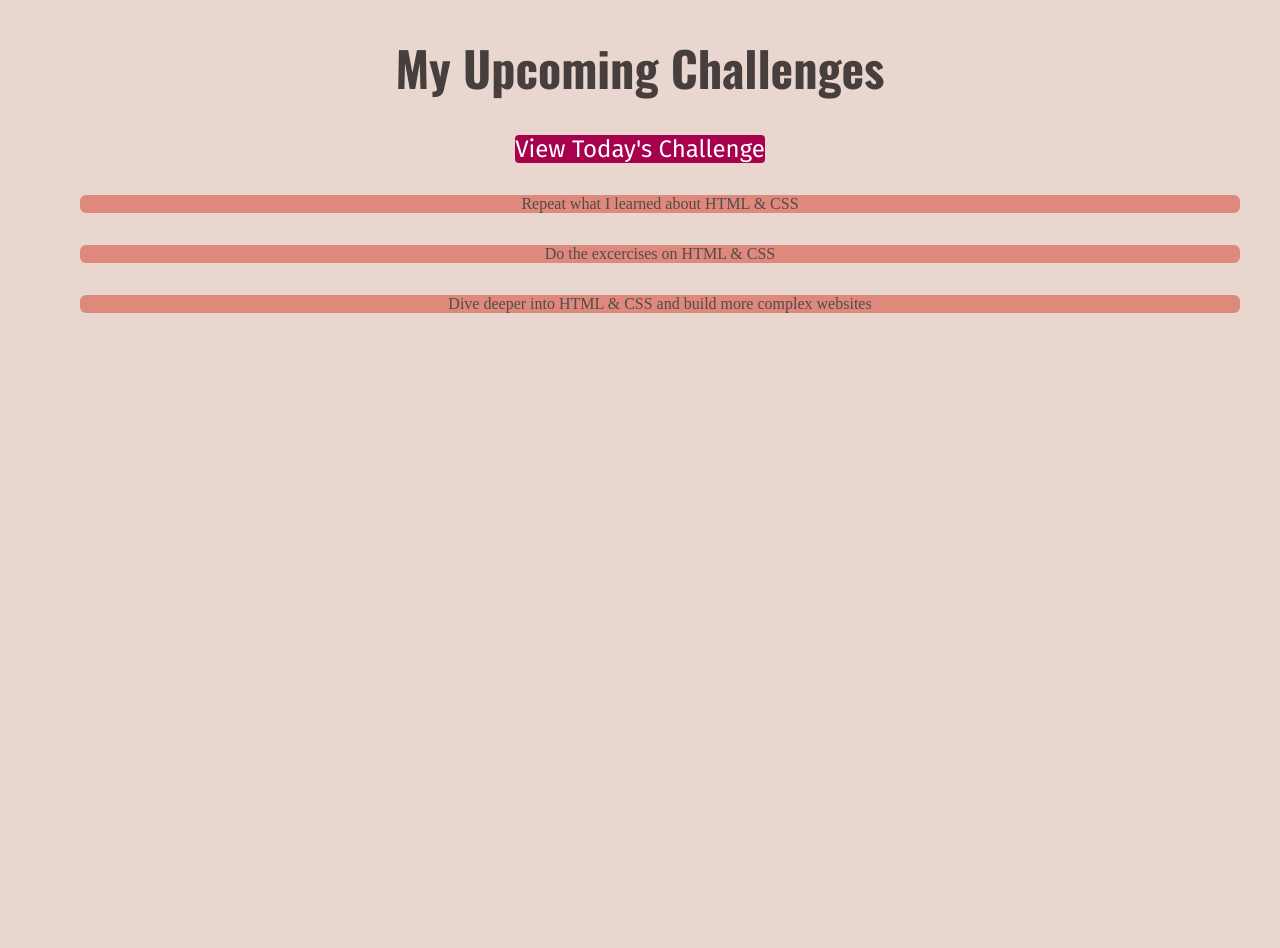
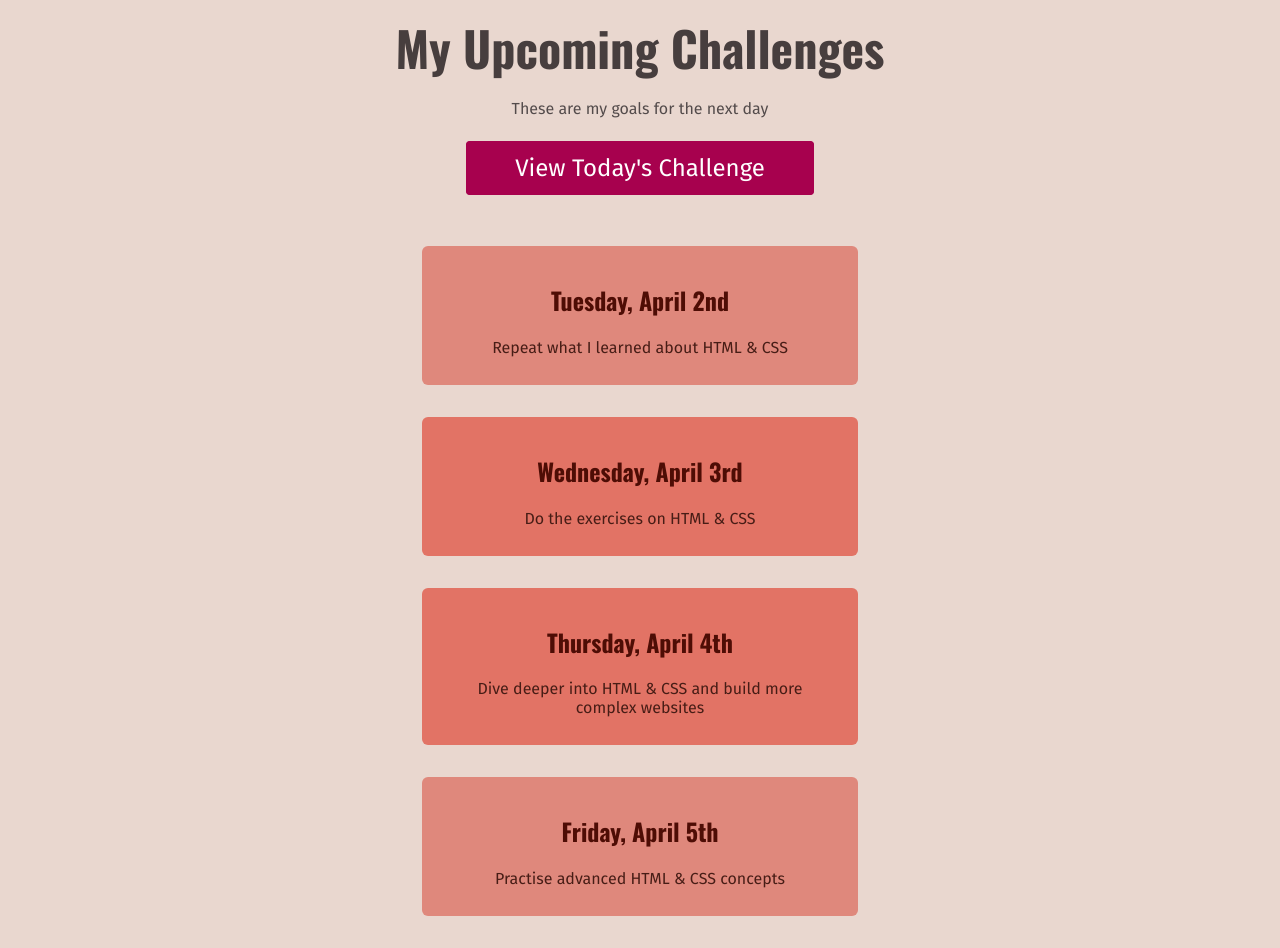
Before and after one commit to danielcinemre/personal_challenge_website_, a plain HTML site: page full-week.html in a window 1280 px wide. Before the commit the page ends 800 px from the top, so only its background shows below. Drawn offline with nearby package versions, Linux system fonts and the light colour scheme.

Commit message:
Added Classes & Adjusted Ordered List
- fifth commit

- changed the contents of the ordered list all into separate paragraphs with there own respective header for each of my challenges

- added styles to full-week.css using the CSS Box Model

- added styling such as padding, border and margin to various elements to give them a better look on the webpage

- started using classes (.highlight-goal) to style

- formatted code using common practices

```diff
--- a/full-week.html
+++ b/full-week.html
@@ -12,12 +12,30 @@
     <link href="styles/full-week.css" rel="stylesheet" />
   </head>
   <body>
-    <h1>My Upcoming Challenges</h1>
-    <p><a href="index.html">View Today's Challenge</a></p>
-    <ol>
-      <li>Repeat what I learned about HTML & CSS</li>
-      <li>Do the excercises on HTML & CSS</li>
-      <li>Dive deeper into HTML & CSS and build more complex websites</li>
-    </ol>
+    <header>
+      <h1>My Upcoming Challenges</h1>
+      <p id="description">These are my goals for the next day</p>
+      <p><a href="index.html">View Today's Challenge</a></p>
+    </header>
+    <main>
+      <ol>
+        <li>
+          <h2>Tuesday, April 2nd</h2>
+          <p>Repeat what I learned about HTML & CSS</p>
+        </li>
+        <li class="highlight-goal">
+          <h2>Wednesday, April 3rd</h2>
+          <p>Do the exercises on HTML & CSS</p>
+        </li>
+        <li class="highlight-goal">
+          <h2>Thursday, April 4th</h2>
+          <p>Dive deeper into HTML & CSS and build more complex websites</p>
+        </li>
+        <li>
+          <h2>Friday, April 5th</h2>
+          <p>Practise advanced HTML & CSS concepts</p>
+        </li>
+      </ol>
+    </main>
   </body>
 </html>
--- a/styles/full-week.css
+++ b/styles/full-week.css
@@ -1,11 +1,26 @@
+header {
+  margin-bottom: 64px;
+}
+
 h1 {
   font-size: 48px;
   color: rgb(71, 62, 62);
+  margin: 12px 0;
+}
+
+#description {
+  margin-bottom: 36px;
+}
+
+header p {
+  margin-bottom: 36px;
 }
 
 a {
+  padding: 12px 48px;
   background-color: rgb(167, 1, 78);
   color: white;
+  border: 1px solid rgb(167, 1, 78);
   border-radius: 4px;
   font-size: 24px;
 }
@@ -17,10 +32,28 @@ a:hover {
 
 ol {
   list-style: none;
+  width: 500px;
+  margin: 36px auto 0 auto;
+  padding: 0;
 }
 
 li {
+  padding: 16px;
   margin: 32px;
   background-color: rgb(223, 136, 124);
   border-radius: 6px;
 }
+
+h2 {
+  color: rgb(78, 13, 5);
+  font-family: "Oswald", sans-serif;
+}
+
+main p {
+  margin: 12px;
+  color: rgb(71, 29, 22);
+}
+
+.highlight-goal {
+  background-color: rgb(226, 115, 101);
+}
```
